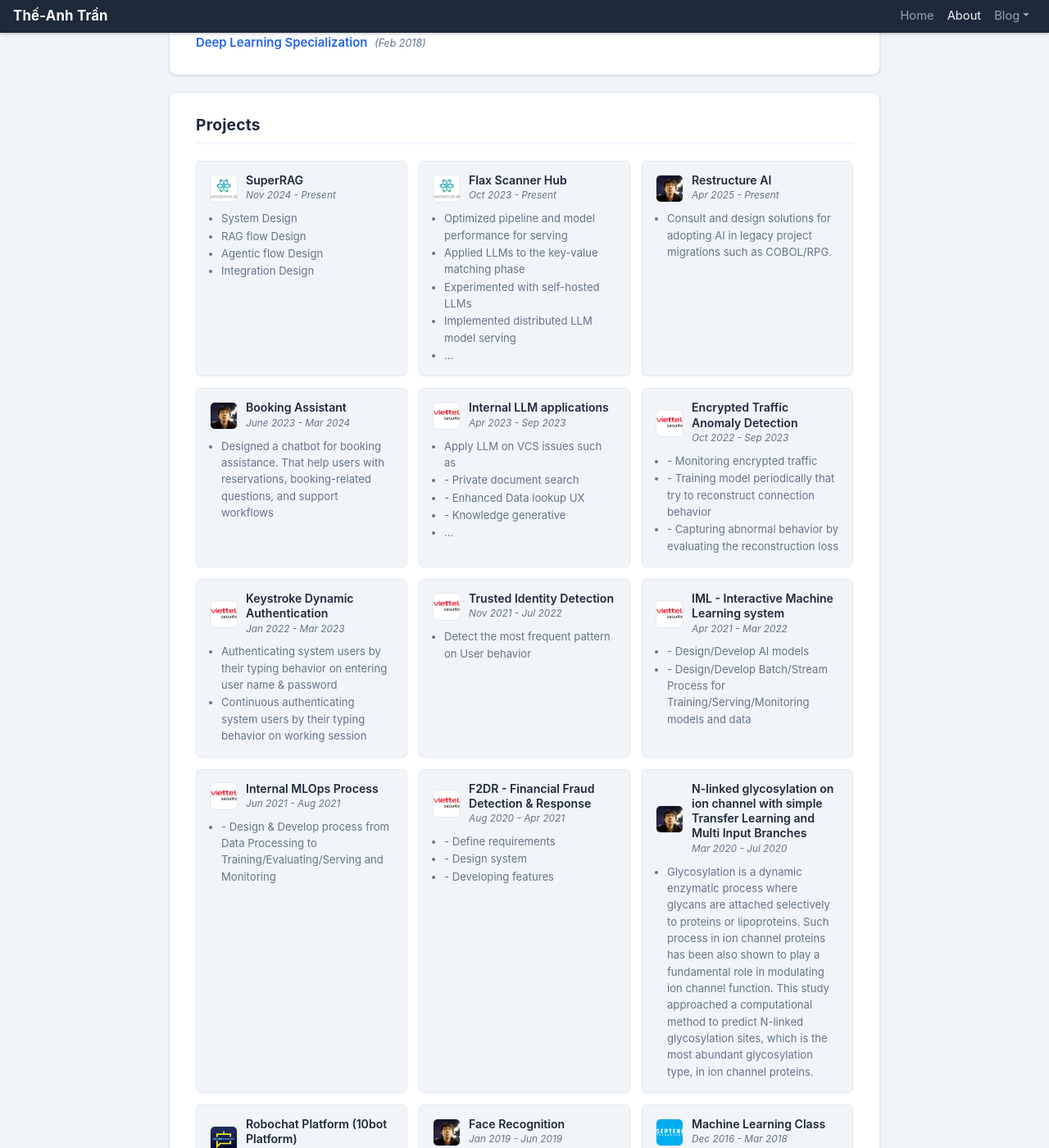
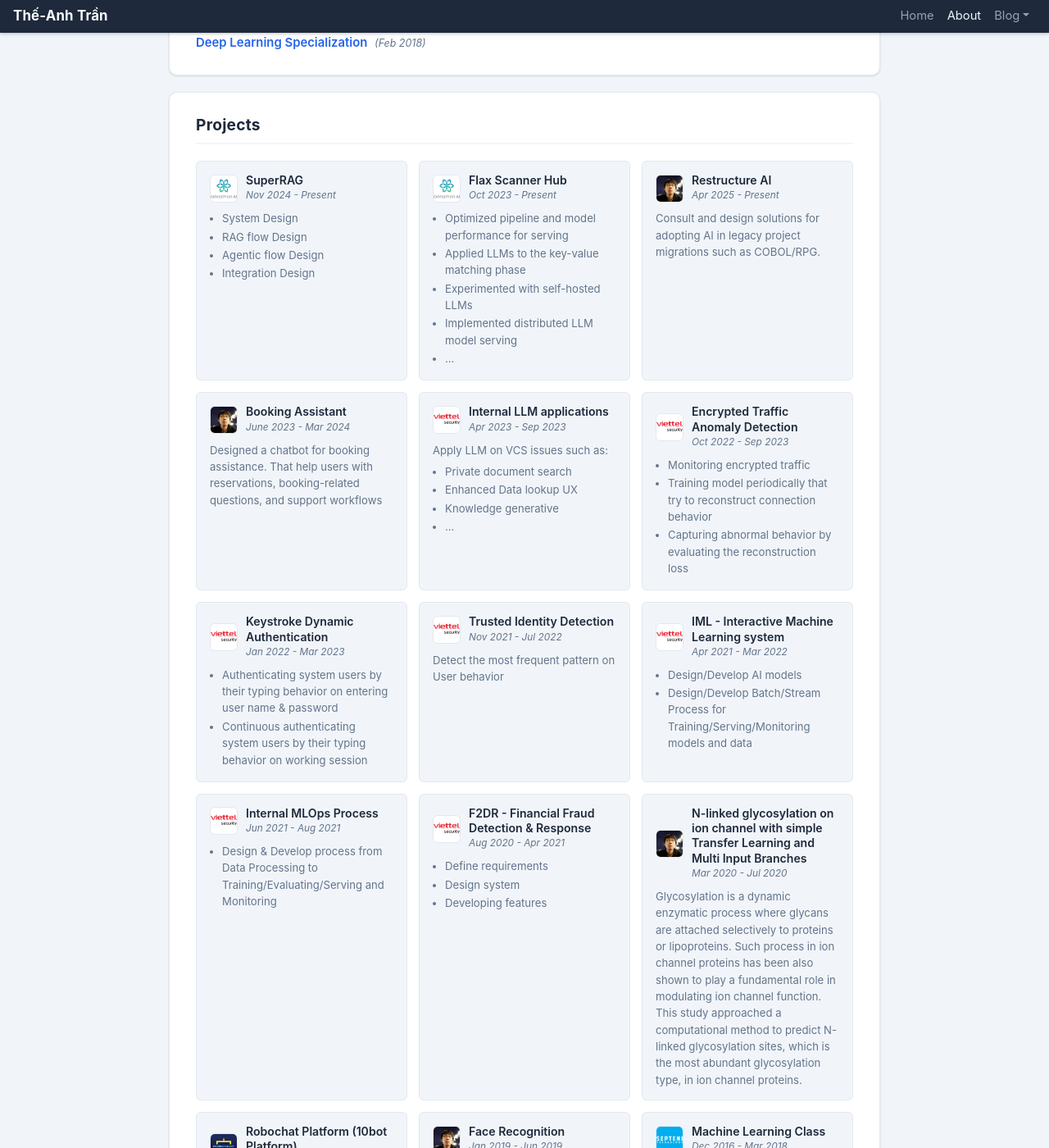
Before and after one commit to anhttmle/anhttmle.github.io, a Jekyll site: the page built from about.html, in a window 1280 px wide and 1400 px high, scrolled down 2795 px. Shown: the whole window at 82% size. Built offline with Jekyll 4.4.1, drawn with Linux system fonts in a browser that asks for light colours; some of the changed text lies outside the part shown.

Commit message:
Prj to markdown

```diff
--- a/_includes/projects.html
+++ b/_includes/projects.html
@@ -17,11 +17,9 @@
         </div>
       </div>
       {% if project.description %}
-      <ul class="project-desc">
-        {% for row in project.description %}
-        <li>{{ row }}</li>
-        {% endfor %}
-      </ul>
+      <div class="project-desc">
+        {{ project.description | markdownify }}
+      </div>
       {% endif %}
     </div>
     {% endfor %}
--- a/styles/common.css
+++ b/styles/common.css
@@ -363,10 +363,37 @@ img { display: block; }
   color: var(--text-muted);
   line-height: 1.55;
   margin: 0;
-  padding: 0 0 0 14px;
 }
 
-.project-desc li { margin: 1px 0; }
+.project-desc > :first-child { margin-top: 0; }
+
+.project-desc > :last-child { margin-bottom: 0; }
+
+.project-desc p {
+  margin: 0 0 6px;
+}
+
+.project-desc ul,
+.project-desc ol {
+  margin: 4px 0 0;
+  padding-left: 1.15em;
+}
+
+.project-desc li {
+  margin: 2px 0;
+}
+
+.project-desc ul ul,
+.project-desc ol ol,
+.project-desc ul ol,
+.project-desc ol ul {
+  margin-top: 2px;
+  padding-left: 1.1em;
+}
+
+.project-desc li > p {
+  margin: 0;
+}
 
 /* ---- Publications ---------------------------------------- */
 .pub-item { padding: 14px 0; }
```
Also changed, not shown: _data/profile.yml (+133 -123 lines).
